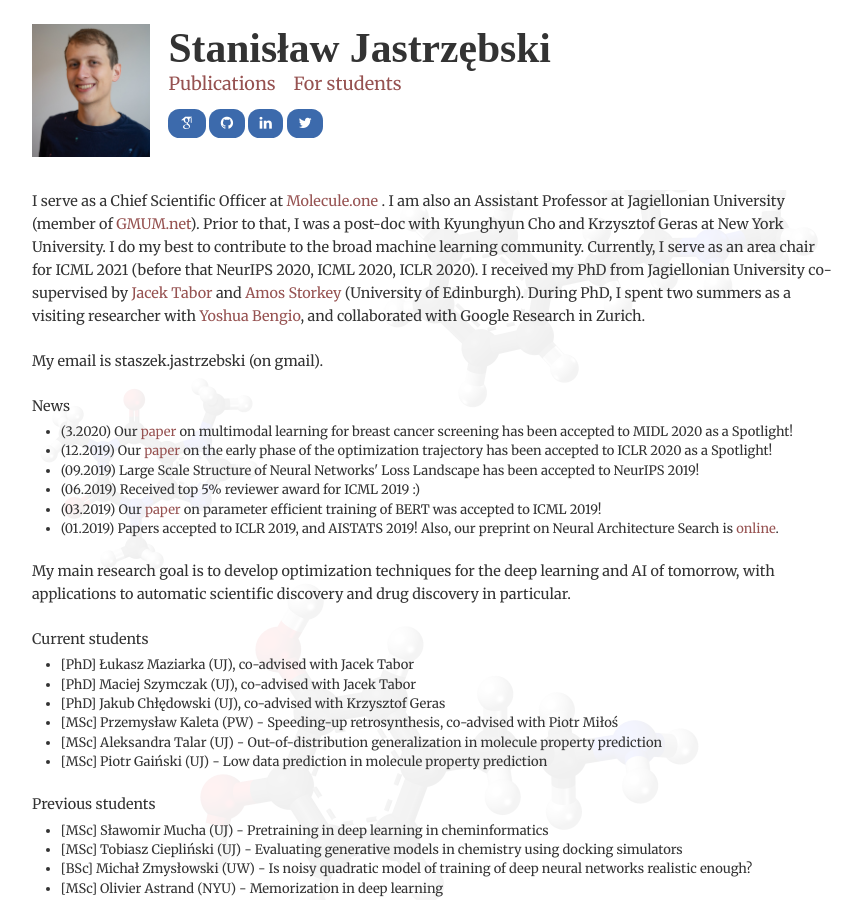
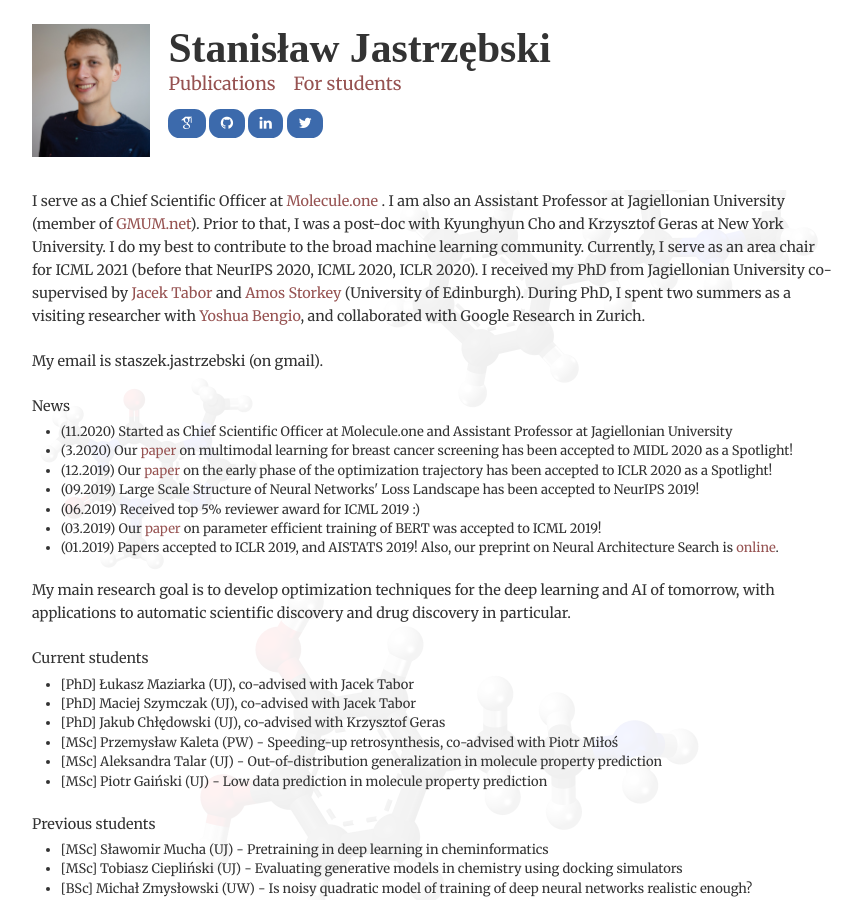
Before and after one commit to kudkudak/kudkudak.github.io, a Jekyll site: the page built from index.html, in a window 1280 px wide and 900 px high. Shown: the whole window, without its empty margins (208-1070 px from the left). Built offline with Jekyll 4.4.1, drawn with Linux system fonts in a browser that asks for light colours; nearby versions of some CDN libraries; some web fonts are replaced; the list of posts is cut into pages by our own code.

Commit message:
Update news

```diff
--- a/index.html
+++ b/index.html
@@ -11,6 +11,7 @@ permalink: index.html
 
 <p> News </p>
 <ul>
+    <li> (11.2020) Started as Chief Scientific Officer at Molecule.one and Assistant Professor at Jagiellonian University
     <li> (3.2020) Our <a href="https://openreview.net/forum?id=aD86B9pZ6u">paper</a> on multimodal learning for breast cancer screening has been accepted to MIDL 2020 as a Spotlight! </li>
     <li> (12.2019) Our <a href="https://iclr.cc/virtual_2020/poster_r1g87C4KwB.html">paper</a> on the early phase of the optimization trajectory has been accepted to ICLR 2020 as a Spotlight! </li>
     <li> (09.2019) Large Scale Structure of Neural Networks' Loss Landscape has been accepted to NeurIPS 2019! </li>
```
